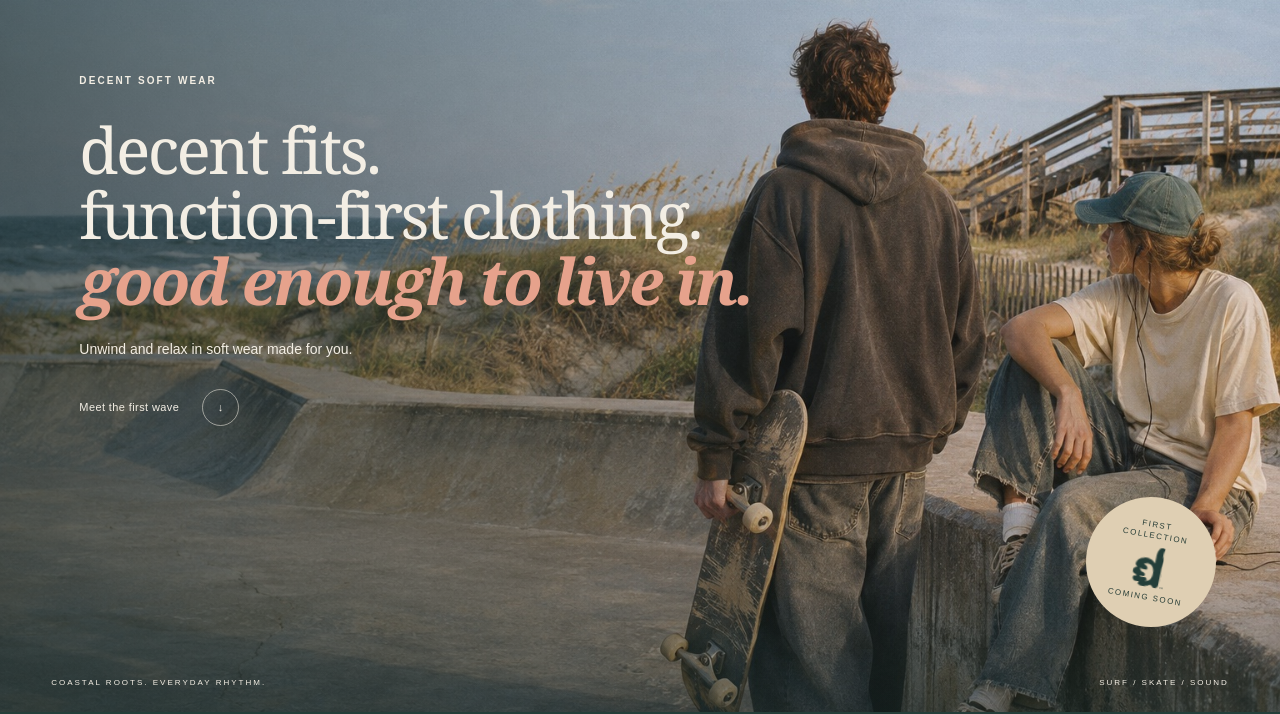
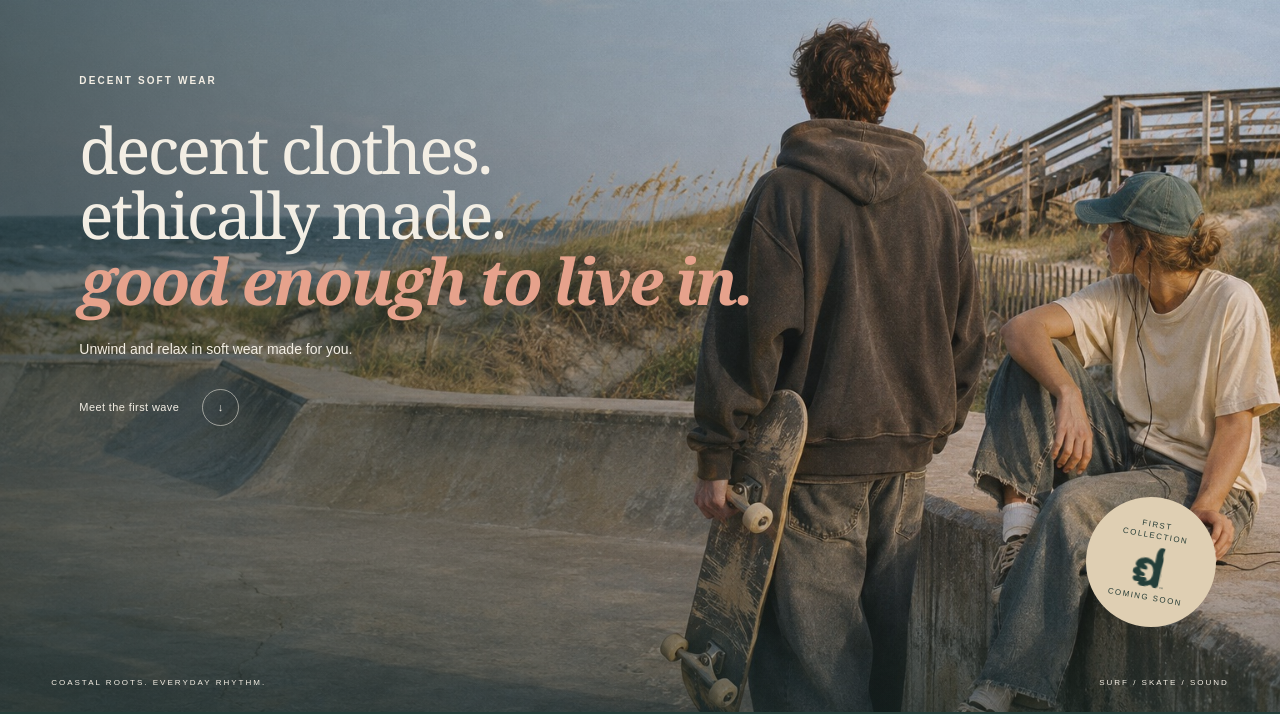
Before and after one commit to Decent-Software-LLC/decentsoftwear.com, a plain HTML site: page dist/index.html in a window 1280 px wide. Shown: the part 88-802 px from the top of the page. Drawn offline with Linux system fonts and the light colour scheme.

Commit message:
Update hero messaging to ethically made clothes

```diff
--- a/dist/index.html
+++ b/dist/index.html
@@ -28,7 +28,7 @@
       <div class="hero-shade"></div>
       <div class="hero-copy">
         <p class="eyebrow">DECENT SOFT WEAR</p>
-        <h1 id="hero-title">decent fits.<br>function-first clothing.<br><em><strong>good enough to live in.</strong></em></h1>
+        <h1 id="hero-title">decent clothes.<br>ethically made.<br><em><strong>good enough to live in.</strong></em></h1>
         <p class="hero-description">Unwind and relax in soft wear made for you.</p>
         <a class="round-link" href="#first-wave">Meet the first wave <span>↓</span></a>
       </div>
```
